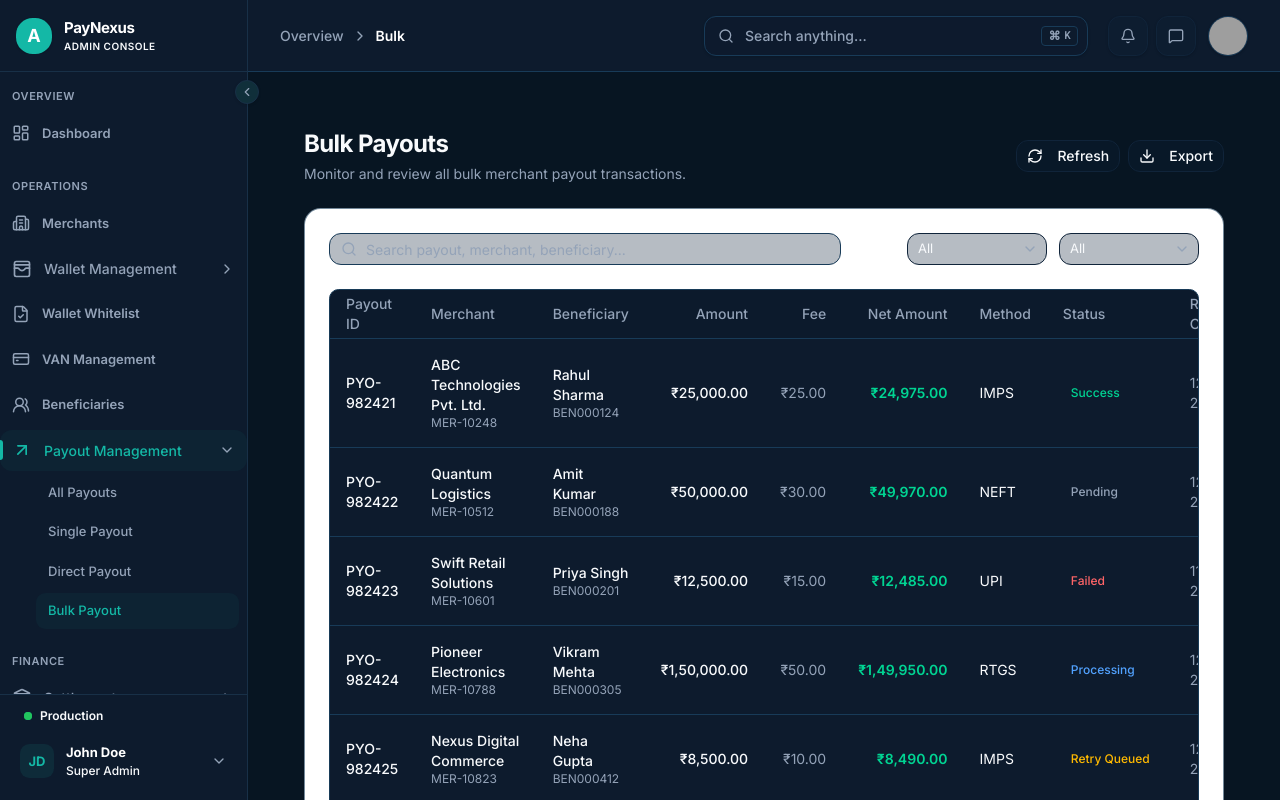
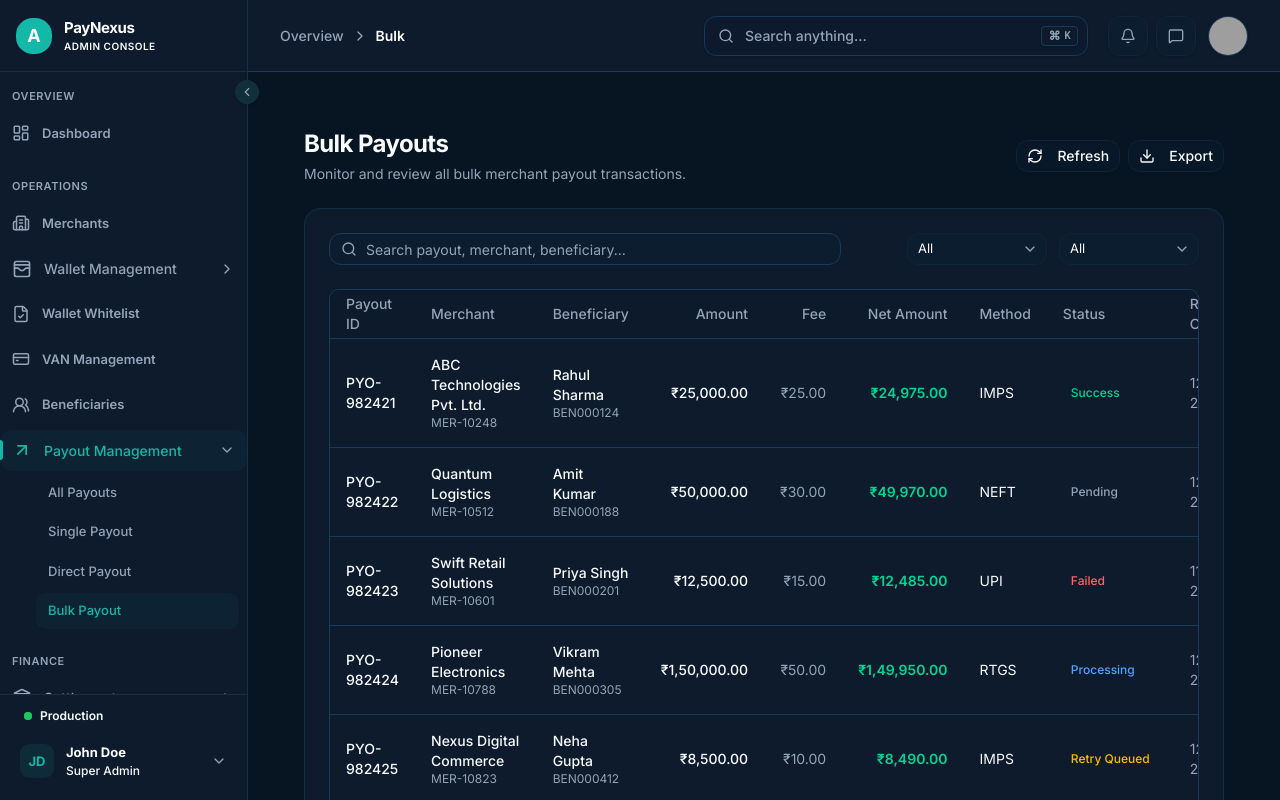
Before and after one commit to 0xkid-root/payoutClone, a Next.js app: page /payout-management/bulk in a window 1280 px wide. Built offline with nearby package versions, Linux system fonts and the light colour scheme; grey boxes are pictures that could not be loaded.

Commit message:
style: apply dark theme color fixes to bulk-payouts-page.tsx

```diff
--- a/src/features/payout/components/bulk-payouts-page.tsx
+++ b/src/features/payout/components/bulk-payouts-page.tsx
@@ -69,7 +69,7 @@ export function BulkPayoutsPage() {
  </div>
  </div>
 
-      <div className="flex flex-col bg-white bg-background rounded-xl border border-border/60 border-border shadow-[0_1px_2px_0_rgba(0,0,0,0.01)] p-6">
+ <div className="flex flex-col bg-card rounded-xl border border-border/60 border-border shadow-[0_1px_2px_0_rgba(0,0,0,0.01)] p-6">
  <PayoutFilters
  searchQuery={globalFilter}
  onSearchChange={setGlobalFilter}
```
Lines whose indentation alone changed are shown as unchanged.
